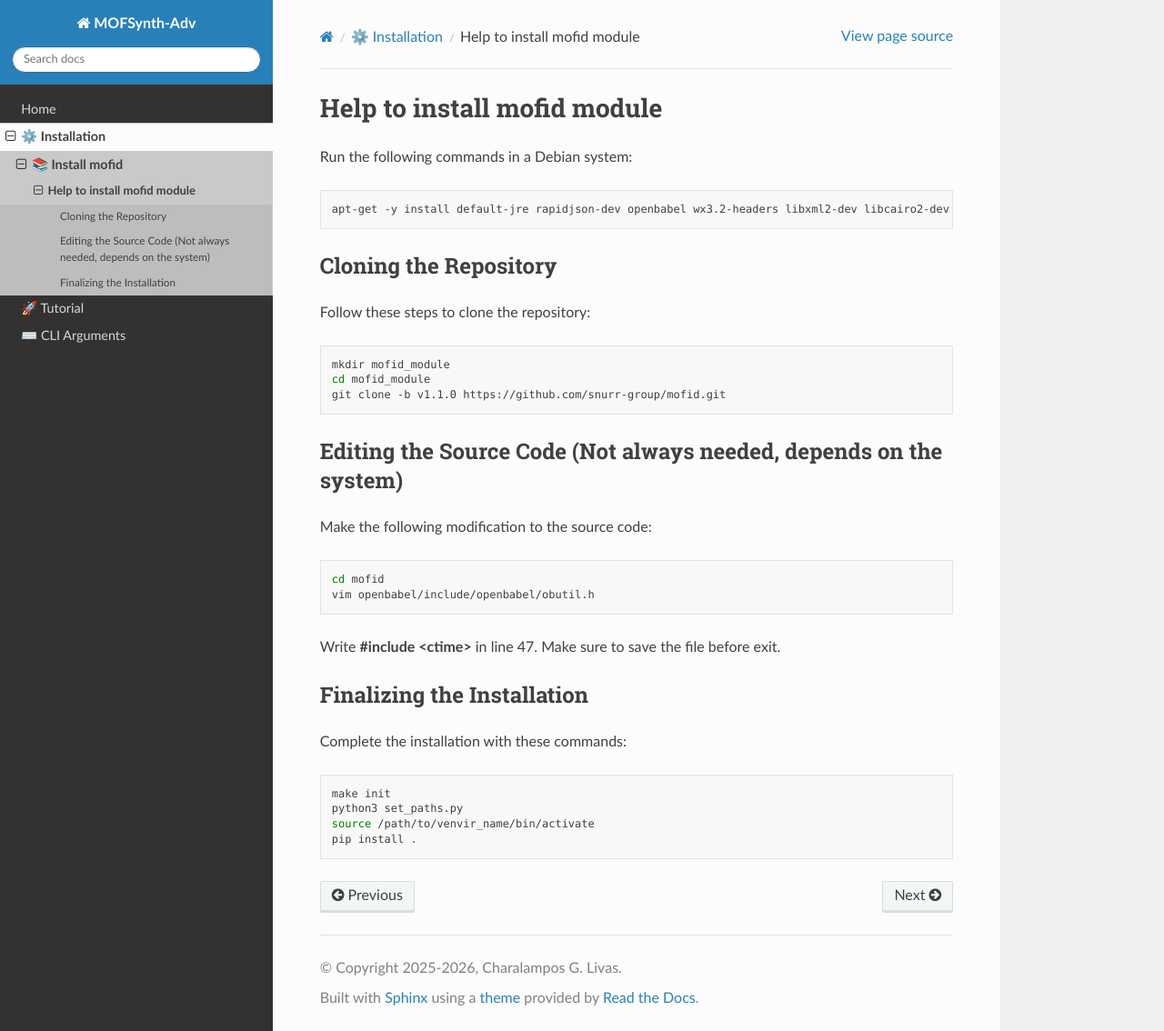
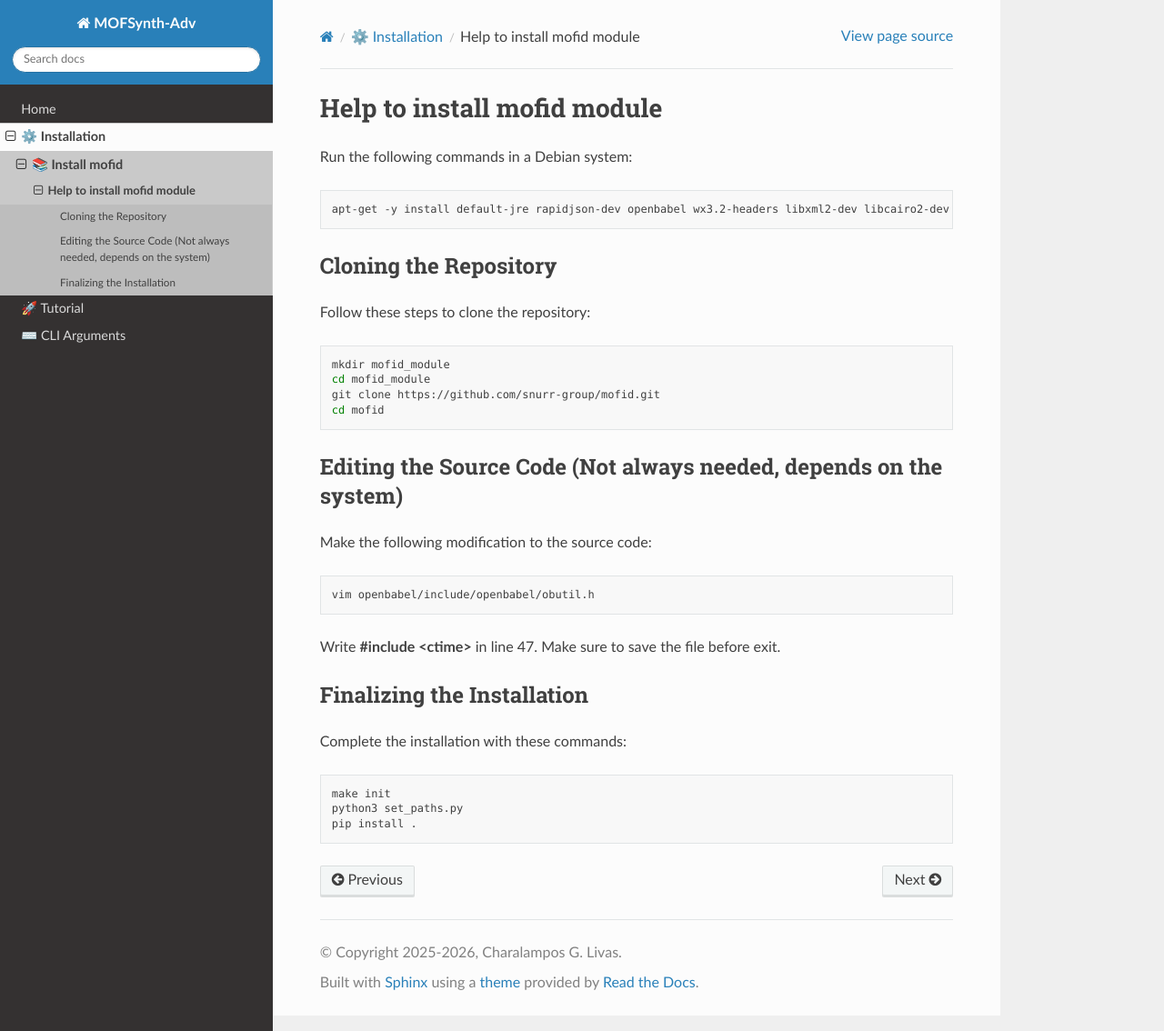
Before and after one commit to livaschar/mofsynth_adv, a Sphinx documentation site: the page built from docs/source/mofid_help.rst, in a window 1280 px wide and 1134 px high. Shown: the whole window at 91% size. Built offline with Sphinx 7.4.7 and the Read the Docs theme 3.1.0, drawn with Linux system fonts in a browser that asks for light colours; the version number is read from the project's files by our own code.

Commit message:
Revise mofid repository cloning instructions
Updated instructions for cloning the mofid repository and removed unnecessary directory navigation.

```diff
--- a/docs/source/mofid_help.rst
+++ b/docs/source/mofid_help.rst
@@ -16,7 +16,8 @@ Follow these steps to clone the repository:
 
     mkdir mofid_module
     cd mofid_module
-    git clone -b v1.1.0 https://github.com/snurr-group/mofid.git
+    git clone https://github.com/snurr-group/mofid.git
+    cd mofid
 
 
 Editing the Source Code (Not always needed, depends on the system)
@@ -40,5 +40,4 @@ Complete the installation with these commands:
 
     make init
     python3 set_paths.py
-    source /path/to/venvir_name/bin/activate
     pip install .
```
Also changed, not shown: other parts of docs/source/mofid_help.rst (+0 -1 lines).
